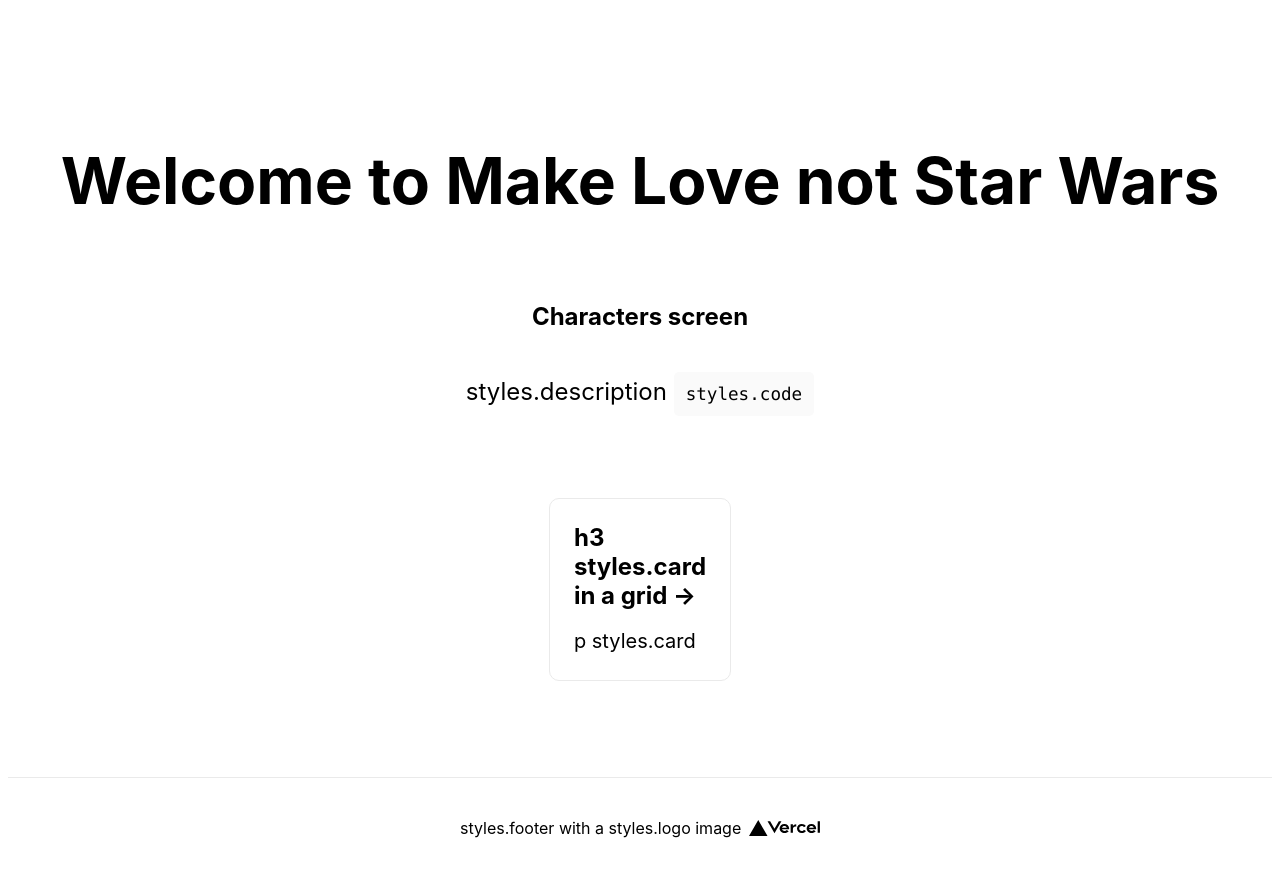
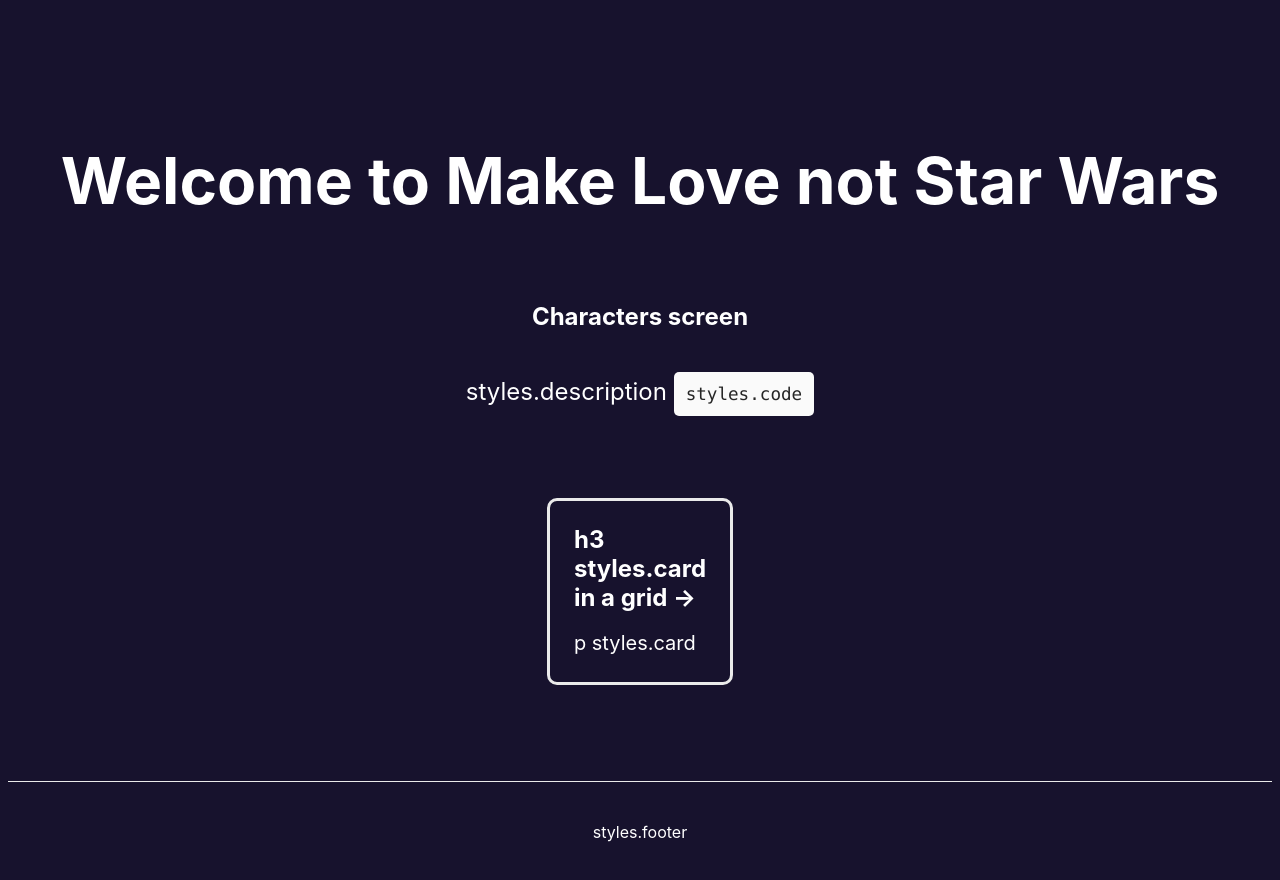
Before and after one commit to Amplify-Tech-Challenge/swapi-challenge-fe, a Next.js app: page / in a window 1280 px wide. Built offline with nearby package versions, Linux system fonts and the light colour scheme.

Commit message:
add initial styling

```diff
--- a/pages/index.js
+++ b/pages/index.js
@@ -32,8 +32,7 @@
 
       <footer className={styles.footer}>
         <a href="" target="_blank" rel="noopener noreferrer">
-          styles.footer with a styles.logo image{" "}
-          <img src="/vercel.svg" alt="Vercel Logo" className={styles.logo} />
+          styles.footer
         </a>
       </footer>
     </div>
--- a/styles/Home.module.css
+++ b/styles/Home.module.css
@@ -1,4 +1,5 @@
 .container {
+  background: rgb(23, 18, 45);
   min-height: 100vh;
   padding: 0 0.5rem;
   display: flex;
@@ -14,9 +15,11 @@
   flex-direction: column;
   justify-content: center;
   align-items: center;
+  color: #fff;
 }
 
 .footer {
+  color: #fff;
   width: 100%;
   height: 100px;
   border-top: 1px solid #eaeaea;
@@ -50,6 +53,7 @@
   margin: 0;
   line-height: 1.15;
   font-size: 4rem;
+  color: #fff;
 }
 
 .title,
@@ -64,6 +68,7 @@
 
 .code {
   background: #fafafa;
+  color: rgb(38, 38, 38);
   border-radius: 5px;
   padding: 0.75rem;
   font-size: 1.1rem;
@@ -85,9 +90,9 @@
   flex-basis: 45%;
   padding: 1.5rem;
   text-align: left;
-  color: inherit;
+  color: #fff;
   text-decoration: none;
-  border: 1px solid #eaeaea;
+  border: 3px solid #eaeaea;
   border-radius: 10px;
   transition: color 0.15s ease, border-color 0.15s ease;
 }
```
Also changed, not shown: components/CharacterBio.js (+12 -8 lines), components/CharacterCard.js (+6 -3 lines), components/SearchBar.js (added, +24 -0 lines), pages/characters/index.js (+10 -13 lines).
